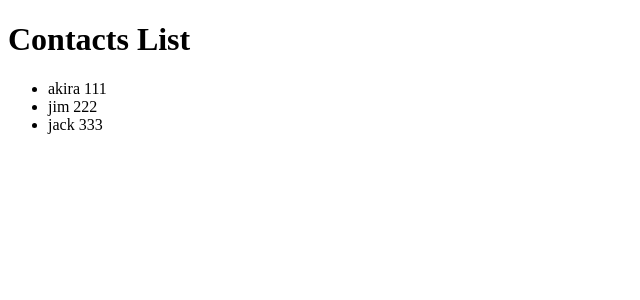
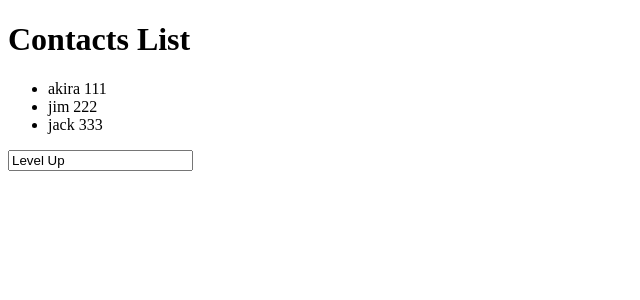
Before and after one commit to zqhong/learn-react, a React app in the folder examples/react_for_everyone/07_starting_a_real_project/: page / in a window 1280 px wide. Shown: the top 300 px of the page, without its empty margins (0-640 px from the left). Built offline with nearby package versions, Linux system fonts and the light colour scheme.

Commit message:
Controlled Inputs

```diff
--- a/examples/react_for_everyone/07_starting_a_real_project/src/ContactsList.js
+++ b/examples/react_for_everyone/07_starting_a_real_project/src/ContactsList.js
@@ -2,8 +2,20 @@
 import Contact from './Contact';
 
 class ContactsList extends React.Component {
+    constructor() {
+        super();
+        this.state = {
+            search: 'Level Up'
+        };
+    }
+
+    updateSearch(event) {
+        this.setState({search: event.target.value.substr(0, 20)});
+    }
+
     render() {
         return (
+            <div>
                 <ul>
                     {
                         this.props.contacts.map((contact) => {
@@ -11,6 +23,8 @@
                         })
                     }
                 </ul>
+                <input type="text" value={this.state.search} onChange={this.updateSearch.bind(this)} />
+            </div>
         )
     }
 }
```
Lines whose indentation alone changed are shown as unchanged.
